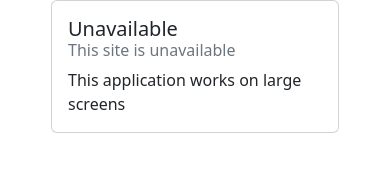
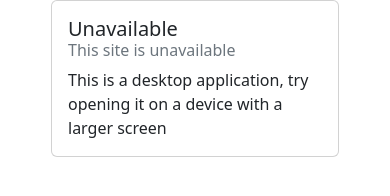
Before and after one commit to Jamilamasa/Expense-tracker, a plain HTML site: page index.html in a window 390 px wide. Drawn offline with nearby package versions, Linux system fonts and the light colour scheme.

Commit message:
mobile prompt

```diff
--- a/index.html
+++ b/index.html
@@ -161,7 +161,7 @@
         <div class="card-body mobilePrompt">
           <h5 class="card-title mobilePrompt">Unavailable</h5>
           <h6 class="card-subtitle mb-2 text-muted mobilePrompt">This site is unavailable</h6>
-          <p class="card-text mobilePrompt">This application works on large screens</p>
+          <p class="card-text mobilePrompt">This is a desktop application, try opening it on a device with a larger screen</p>
         </div>
       </div>
 </body>
```
